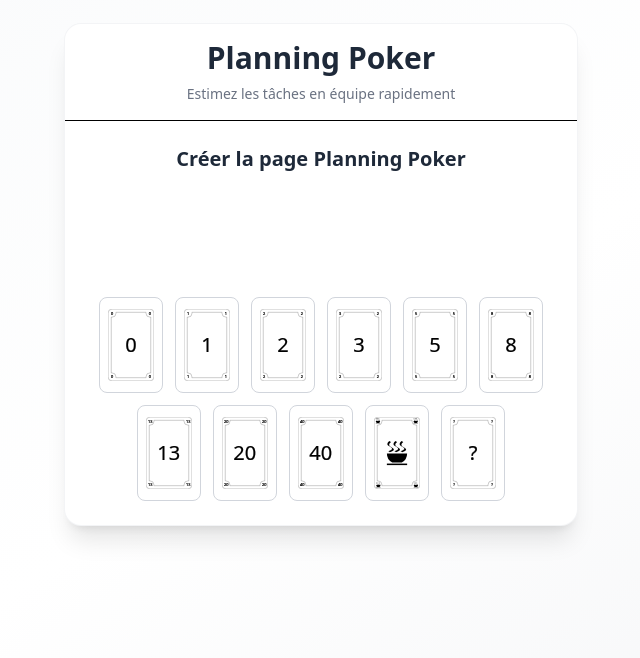
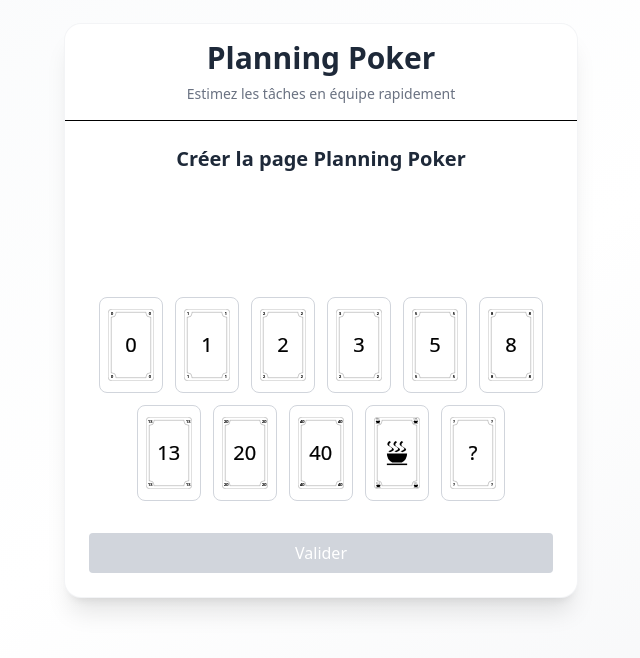
Before and after one commit to AxelDoussoux/Conception-de-projet--Planning-Poker-Doussoux-Berger, a React (Vite) app: page /game in a window 1280 px wide. Shown: the top 658 px of the page, without its empty margins (319-959 px from the left). Built offline with nearby package versions, Linux system fonts and the light colour scheme.

Commit message:
added a validate vote button

```diff
--- a/src/pages/Game.tsx
+++ b/src/pages/Game.tsx
@@ -23,12 +23,14 @@ export default function Game() {
   >([])
 
 const handleSelectCard = (value: CardValue) => {
+  //console.log("Carte sélectionnée :", value)
   setSelectedCard(value)
+  //console.log("selectedCard =", selectedCard)
 
-  // plus tard → envoyer au backend
+  // plus tard envoyer au backend
   setVotes(prev => [
     ...prev,
-    { userId: "me", value }
+    { userId: "1", value: selectedCard }
   ])
 }
 
@@ -36,6 +38,19 @@ const getCardImage = (card: CardValue) => {
   return typeof card === "number"
     ? `/cards/cartes_${card}.svg`
     : `/cards/cartes_${card}.svg`
+}
+
+const handleValidateVote = () => {
+  if (selectedCard === null) return
+
+
+  // mock
+  setVotes(prev => [
+    ...prev,
+    { userId: "1", value: selectedCard }
+  ])
+  console.log("Vote validé :", selectedCard)
+
 }
 
 
@@ -68,7 +83,7 @@ return (
               key={card}
               onClick={() => handleSelectCard(card as CardValue)}
               className={`
-                w-16 h-24 rounded-lg border flex items-center justify-center
+              cursor-pointer w-16 h-24 rounded-lg border flex items-center justify-center
                 transition
                 ${selectedCard === card
                   ? "border-indigo-600 ring-2 ring-indigo-200"
@@ -78,11 +93,18 @@ return (
               <img
         src={getCardImage(card as CardValue)}
         alt={`Carte ${card}`}
-        className="w-full h-full p-2 object-contain pointer-events-none"
+        className="w-full h-full p-2 object-contain "
       />
             </button>
           ))}
         </div>
+        <button
+            className={`w-full py-2 rounded text-white ${selectedCard !== null ? "bg-green-600 hover:bg-green-700 cursor-pointer" : "bg-gray-300 cursor-not-allowed"}`}
+            disabled={selectedCard === null}
+            onClick={handleValidateVote}
+          >
+            Valider
+          </button>
 
       </div>
     </div>
```
